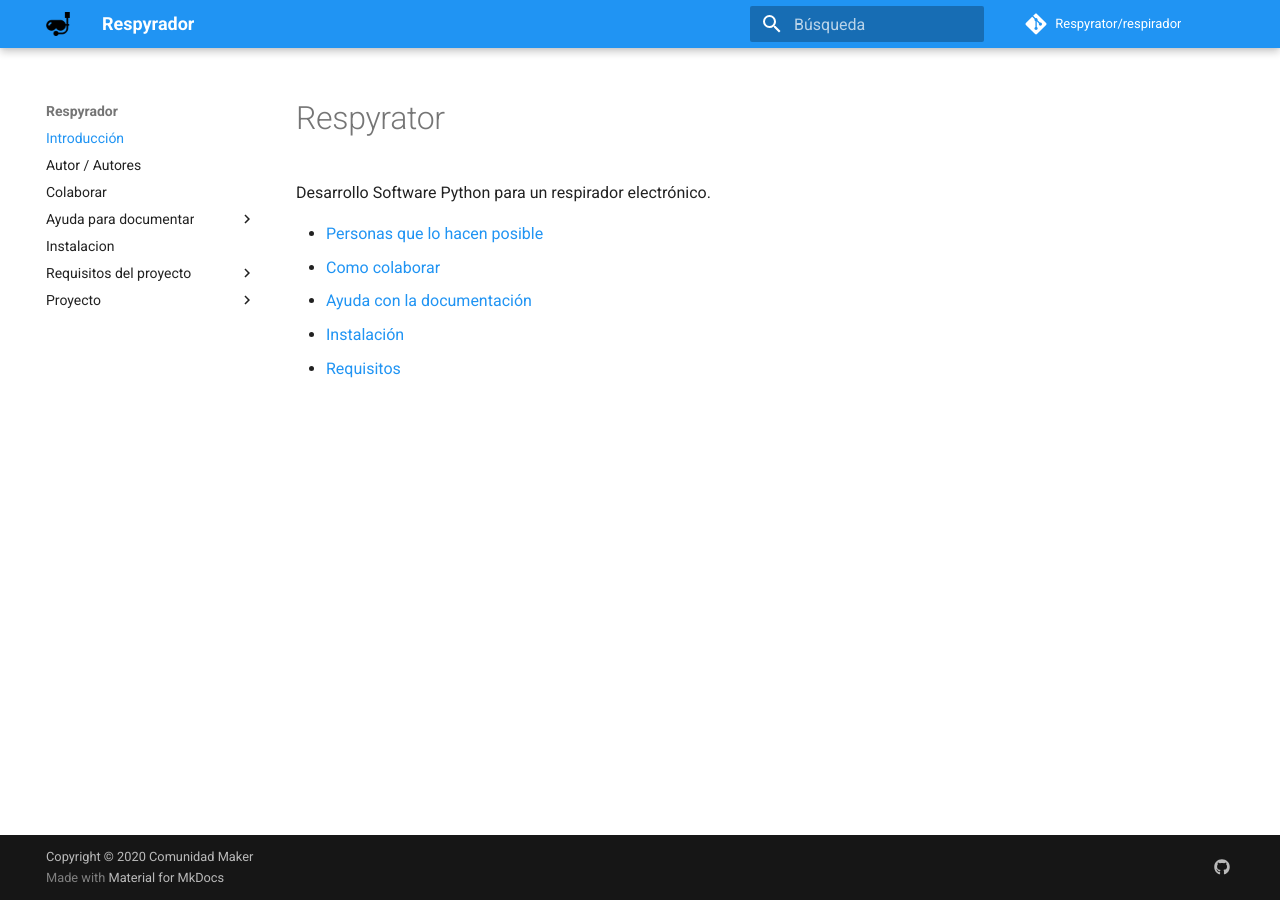
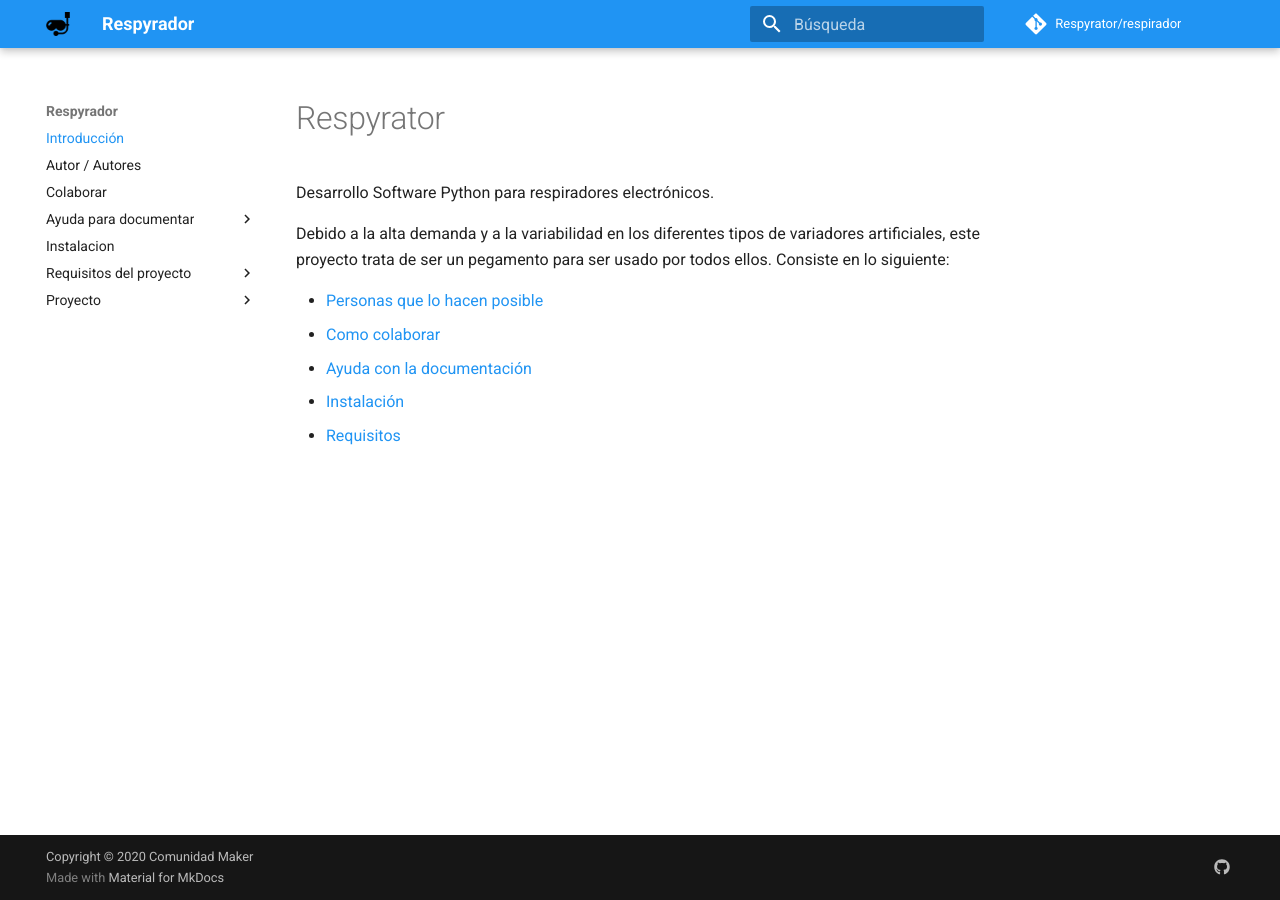
Before and after one commit to Respyrator/Respyrator.github.io, an MkDocs documentation site: the page built from docs/index.md, in a window 1280 px wide. Built offline with MkDocs 1.6.1 and Material for MkDocs 9.7.7, drawn with Linux system fonts in a browser that asks for light colours; comment, search, counter and statistics services are not loaded.

```diff
--- a/docs/index.md
+++ b/docs/index.md
@@ -1,6 +1,10 @@
 # Respyrator
 
-Desarrollo Software Python para un respirador electrónico.
+Desarrollo Software Python para respiradores electrónicos.
+
+Debido a la alta demanda y a la variabilidad en los diferentes tipos de variadores artificiales, este proyecto trata de ser un pegamento para ser usado por todos ellos. Consiste en lo siguiente:
+
+
 
 - [Personas que lo hacen posible](about.md)
 - [Como colaborar](colaborar.md)
```
Also changed, not shown: docs/img/flow.jpg (added), docs/img/flujo.jpg (added), docs/img/graficas.png (added), docs/img/modos.jpg (added), docs/img/tidal-volume.png (added), docs/img/trigger.jpg (added), proyecto.png (added).
